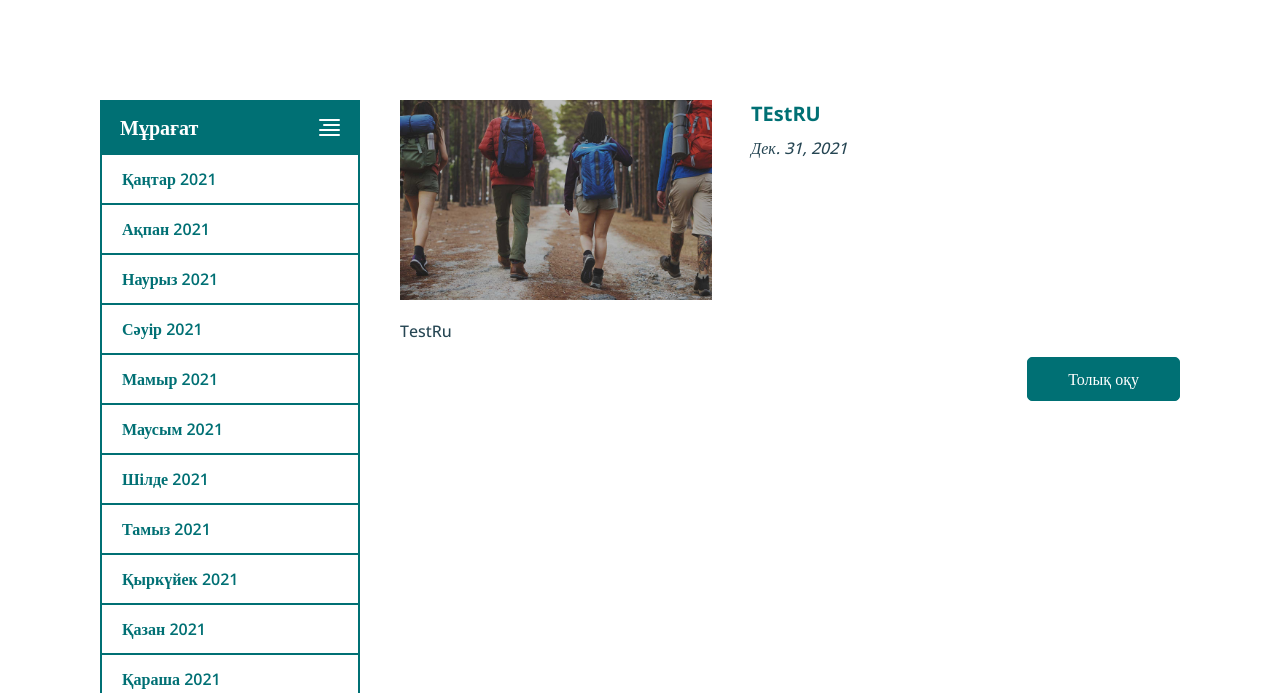
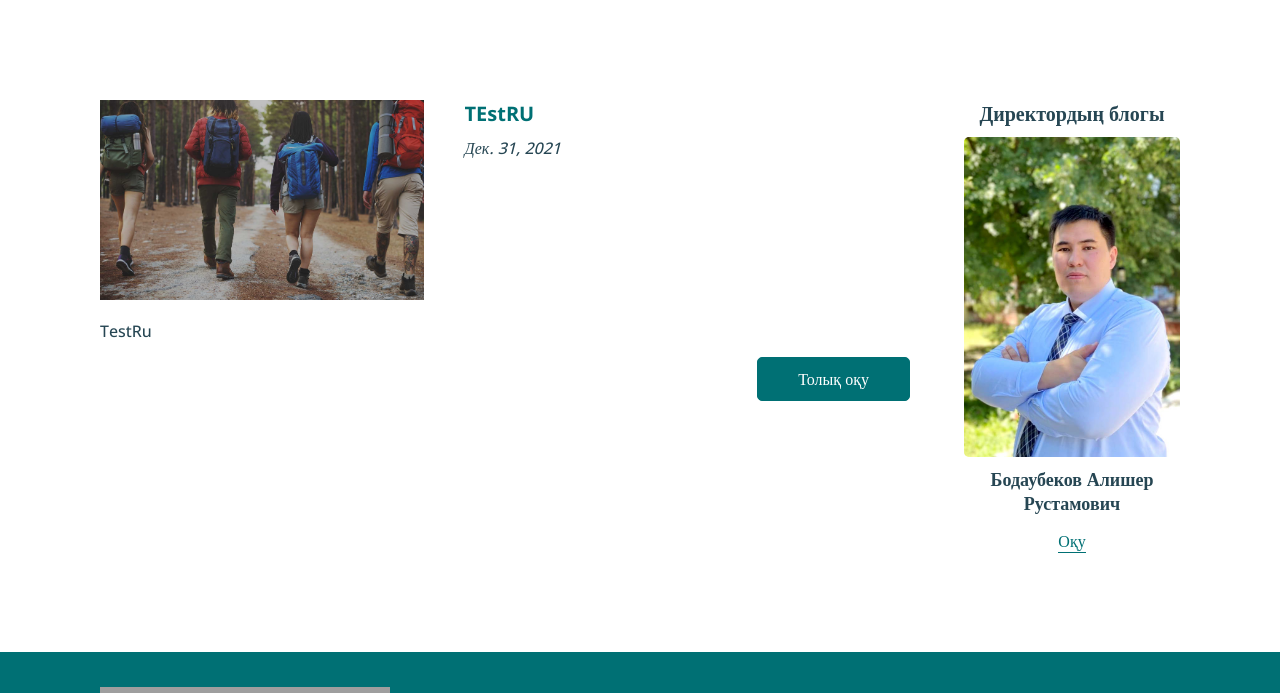
Before and after one commit to Azamat32/JIHC-site, a Django app: page /ru/news/ in a window 1280 px wide. Shown: the part 686-1379 px from the top of the page. Run offline with Django 3.2, Linux system fonts and the light colour scheme; data comes from the database, SQL or seed files in the repository; grey boxes are pictures that could not be loaded.

Commit message:
change news page

```diff
--- a/static/css/style.css
+++ b/static/css/style.css
@@ -1166,8 +1166,7 @@ img {
 }
 
 .main_news_sidebar {
-	 width: 25%;
-	 margin-right: 40px;
+	 width: 20%;
 }
 
 @media (max-width: 979px) {
@@ -1189,7 +1188,40 @@ img {
 	 }
 }
 
-.archive_menu {
+.article__title{
+	margin-bottom: 10px;
+	text-align: center;
+	font-size: 20px;
+	color: #264653;
+}
+
+.author-acticle__img{
+	border-radius: 5px;
+}
+
+.author-acticle__author{
+	text-align: center;
+	margin-top: 10px;
+	font-size: 18px;
+	font-weight:600;
+	color: #264653;
+}
+
+.author_link{
+	text-align: center;
+	margin-top: 15px;
+}
+
+.author-acticle__link{
+	border-bottom: 1px solid #007074;
+	color: #007074;
+	transition: all .4s ease 0s;
+	margin:0 auto;
+}
+
+
+
+/* .archive_menu {
 	 max-width: 262px;
 }
 
@@ -1288,7 +1320,7 @@ img {
 
 .menu_drop a:hover {
 	 background: #A0FCFF;
-}
+} */
 
 .main_news_content {
 	 width: 75%;
--- a/templates/index.html
+++ b/templates/index.html
@@ -45,12 +45,12 @@
 			</div>
 			<ul class="navbar_nav">
 				<li class="navbar_nav-list">
-					<a href="{% url 'index'%}" class="navbar_nav-link ">
+					<a href="{% url 'index'%}" class="navbar_nav-link active">
 						{%trans 'Басты'%}
 					</a>
 				</li>
 				<li class="navbar_nav-list">
-					<a href="{% url 'news'%}" class="navbar_nav-link active">
+					<a href="{% url 'news'%}" class="navbar_nav-link ">
 						{%trans 'Жаңалықтар'%}
 					</a>
 				</li>
--- a/templates/news.html
+++ b/templates/news.html
@@ -174,31 +174,6 @@
 	<div class="main_news_wrapper">
 		<div class="container">
 			<div class="main_news_inner">
-				<aside class="main_news_sidebar">
-					<div class="dropbtn">
-						<div class="archive_menu">
-							<button class="btn">
-								<p>Мұрағат</p> <img src="{% static 'img/menu_img.svg'%}">
-							</button>
-							<div id="dropdown" class="menu">
-								<nav class="menu_drop">
-									<li><a href="">Қаңтар 2021</a></li>
-									<li><a href="">Ақпан 2021</a></li>
-									<li><a href="">Наурыз 2021</a></li>
-									<li><a href="">Сәуір 2021</a></li>
-									<li><a href="">Мамыр 2021</a></li>
-									<li><a href="">Маусым 2021</a></li>
-									<li><a href="">Шілде 2021</a></li>
-									<li><a href="">Тамыз 2021</a></li>
-									<li><a href="">Қыркүйек 2021</a></li>
-									<li><a href="">Қазан 2021</a></li>
-									<li><a href="">Қараша 2021</a></li>
-									<li><a href="">Желтоқсан 2021</a></li>
-								</nav>
-							</div>
-						</div>
-					</div>
-				</aside>
 				<div class="main_news_content">
 					{%for el in page.object_list%}
 					<div class="news_single_block">
@@ -254,7 +229,21 @@
 						{%endif%}
 					</div>
 				</div>
+				<aside class="main_news_sidebar">
+					<article class="main_news_article">
+						<h3 class="article__title">Директордың блогы</h3>
+						<div class="acticle__author">
+							<img src="{% static 'img/director_img.jpeg'%}" alt="" class="author-acticle__img">
+							<p class="author-acticle__author">Бодаубеков Алишер Рустамович</p>
 
+							<h2 class="author-acticle__title"></h2>
+							<p class="author-acticle__desc"></p>
+							<div class="author_link">
+								<a href="" class="author-acticle__link">Оқу</a>
+							</div>
+						</div>
+					</article>
+				</aside>
 			</div>
 		</div>
 	</div>
```
Also changed, not shown: static/img/director_img.jpeg (added).
